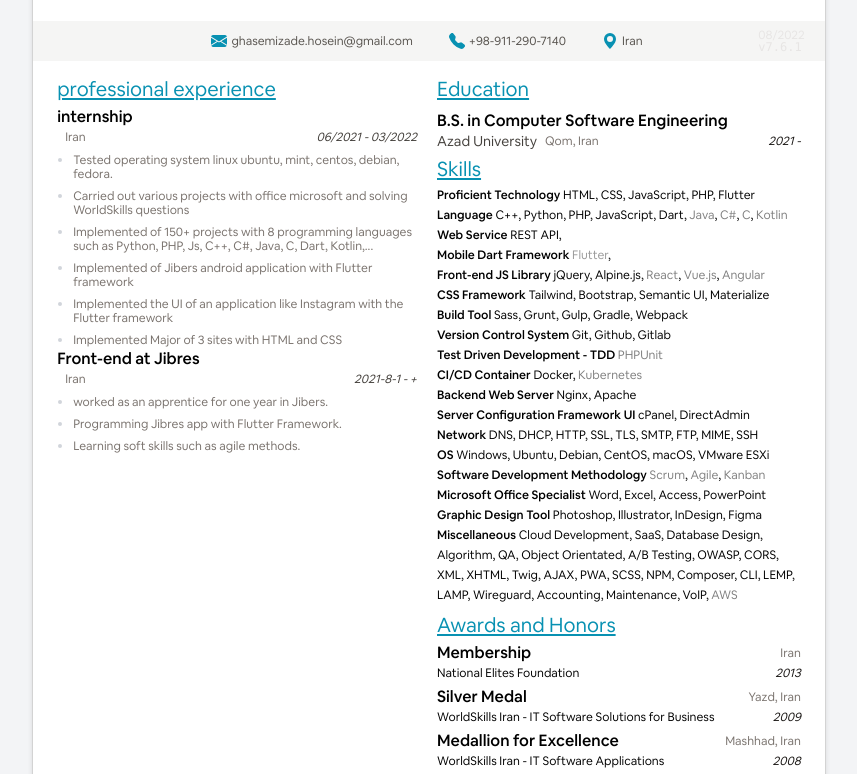
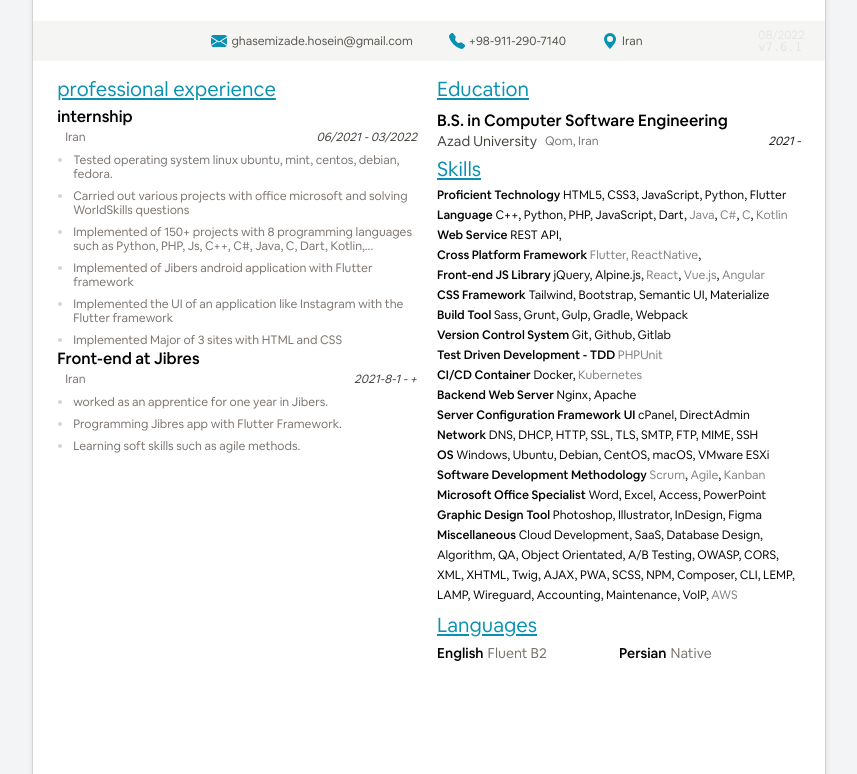
Before and after one commit to ghasemizade/-profession-resume, a website: page index.html in a window 1280 px wide. Shown: the part 174-948 px from the top of the page, without its empty margins (211-1068 px from the left). Drawn offline with Linux system fonts and the light colour scheme.

Commit message:
update resume

```diff
--- a/index.html
+++ b/index.html
@@ -326,10 +326,10 @@
 
           <section class="leading-5 text-xs" itemscope itemtype="https://schema.org/ListItem">
             <h3 class="font-light inline-block">Proficient Technology</h3>
-            <span itemprop="name">HTML</span>,
-            <span itemprop="name">CSS</span>,
+            <span itemprop="name">HTML5</span>,
+            <span itemprop="name">CSS3</span>,
             <span itemprop="name">JavaScript</span>,
-            <span itemprop="name">PHP</span>,
+            <span itemprop="name">Python</span>,
             <span itemprop="name">Flutter</span>
           </section>
 
@@ -369,8 +369,8 @@
           </section>
 
           <section class="leading-5 text-xs" itemscope itemtype="https://schema.org/ListItem">
-            <h3 class="font-light inline-block">Mobile Dart Framework</h3>
-            <span itemprop="name" class="opacity-40">Flutter</span>,
+            <h3 class="font-light inline-block">Cross Platform Framework</h3>
+            <span itemprop="name" class="opacity-50">Flutter, ReactNative</span>,
           </section>
 
           <section class="leading-5 text-xs" itemscope itemtype="https://schema.org/ListItem">
@@ -509,26 +509,26 @@
 
         </article>
 
-        <article class="mb-2">
+        <!-- <article class="mb-2">
           <h2 class="text-cyan-600 text-xl leading-6 mb-1 underline underline-offset-2">Awards and Honors</h2>
           <section class="mb-1">
-            <div class="flex items-center">
-              <h4 class="grow text-base leading-6 font-light">Membership</h4>
-              <div class="grow-0 text-xs text-stone-500">Iran</div>
-            </div>
+            <div class="flex items-center"> -->
+              <!-- <h4 class="grow text-base leading-6 font-light">Membership</h4>
+              <div class="grow-0 text-xs text-stone-500">Iran</div> -->
+            <!-- </div>
             <div class="flex flex-wrap text-xs">
               <div class="grow leading-4">National Elites Foundation</div>
               <div dir="ltr" class="grow-0 text-stone-900 italic">
                 <time datetime="2013">2013</time>
-              </div>
-            </div>
+              </div> -->
+            <!-- </div>
           </section>
           <section class="mb-1 hidden">
             <div class="flex items-center">
               <h4 class="grow text-base leading-6 font-light">The Best Corporate, Tourism Website</h4>
               <div class="grow-0 text-stone-500 text-xs">Iran</div>
-            </div>
-            <div class="flex flex-wrap text-xs">
+            </div> -->
+            <!-- <div class="flex flex-wrap text-xs">
               <div class="grow leading-4">5<sup>th</sup> Iran Web Festival</div>
               <div dir="ltr" class="grow-0 text-stone-900 italic">
                 <time datetime="2012">2012</time>
@@ -538,8 +538,8 @@
           <section class="mb-1">
             <div class="flex items-center">
               <h4 class="grow text-base leading-6 font-light">Silver Medal</h4>
-              <div class="grow-0 text-stone-500 text-xs">Yazd, Iran</div>
-            </div>
+              <div class="grow-0 text-stone-500 text-xs">Yazd, Iran</div> -->
+            <!-- </div>
             <div class="flex flex-wrap text-xs">
               <div class="grow leading-4">WorldSkills Iran - IT Software Solutions for Business</div>
               <div dir="ltr" class="grow-0 text-stone-900 italic">
@@ -557,16 +557,16 @@
               <div dir="ltr" class="grow-0 text-stone-900 italic">
                 <time datetime="2008-07-27">2008</time>
               </div>
-            </div>
-          </section>
-        </article>
+            </div> -->
+          <!-- </section>
+        </article> -->
 
         <article class="mb-2">
           <h2 class="text-cyan-600 text-xl leading-6 mb-1 underline underline-offset-2">Languages</h2>
           <div class="flex flex-wrap leading-6 text-sm">
             <section class="flex-1 flex">
               <h3 class="font-light">English</h3>
-              <span class="text-stone-500 px-1">Fluent C1</span>
+              <span class="text-stone-500 px-1">Fluent B2</span>
             </section>
             <!-- <section class="flex-1 flex hidden">
               <h3 class="font-light">German</h3>
```
